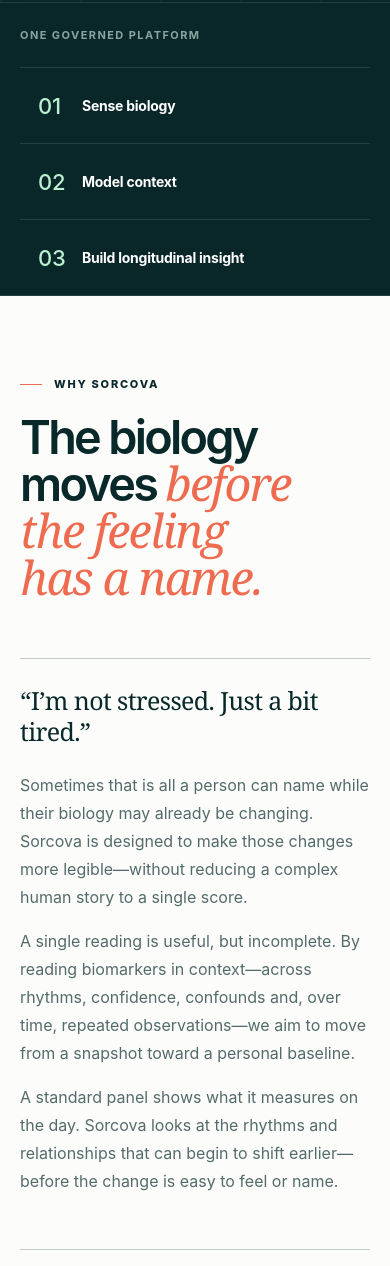
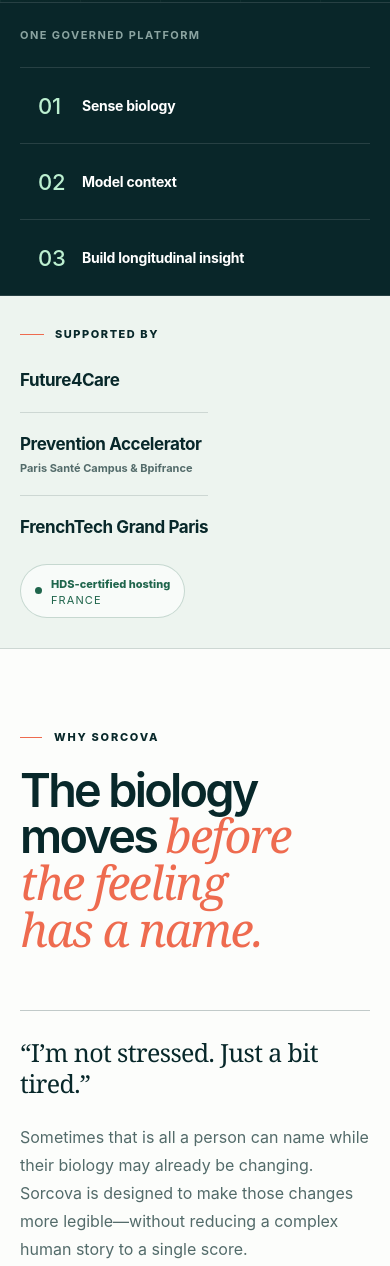
Before and after one commit to adiibot/sorcova, a plain HTML site: page index.html in a window 390 px wide. Shown: the part 1621-2887 px from the top of the page. Drawn offline with Linux system fonts and the light colour scheme.

Commit message:
Elevate Sorcova ecosystem credibility

```diff
--- a/index.html
+++ b/index.html
@@ -113,6 +113,16 @@
       <div><span>01</span> Sense biology</div>
       <div><span>02</span> Model context</div>
       <div><span>03</span> Build longitudinal insight</div>
+    </section>
+
+    <section class="backing-rail" aria-label="Sorcova support and infrastructure">
+      <p><span></span> Supported by</p>
+      <div class="backing-names">
+        <strong>Future4Care</strong>
+        <strong>Prevention Accelerator <small>Paris Santé Campus & Bpifrance</small></strong>
+        <strong>FrenchTech Grand Paris</strong>
+      </div>
+      <div class="hosting-proof"><i></i><span>HDS-certified hosting</span><small>France</small></div>
     </section>
 
     <section class="section story" aria-labelledby="story-title">
@@ -444,10 +454,6 @@
       <p>Stress is the starting point. Longevity is the horizon.</p>
       <div class="footer-links"><a href="#platform">Platform</a><a href="#science">Science</a><a href="#vision">Vision</a><a href="#trust">Trust</a><a href="#contact">Contact</a></div>
     </div>
-    <div class="footer-support">
-      <span>Supported by</span>
-      <p>Future4Care · Prevention Accelerator—Paris Santé Campus & Bpifrance · FrenchTech Grand Paris · HDS-certified hosting in France</p>
-    </div>
     <div class="footer-bottom">
       <span>© <span data-year></span> Sorcova Health SAS</span>
       <span>SIREN 952 442 655 · Neuilly-sur-Seine, France</span>
--- a/styles.css
+++ b/styles.css
@@ -462,6 +462,18 @@ h1 em, h2 em { font-weight: 500; letter-spacing: -.035em; }
 .proof-rail > * { padding-inline: clamp(18px, 2vw, 30px); font-size: clamp(14px, 1.1vw, 16px); }
 .proof-rail span { min-width: 30px; margin-right: 14px; font-size: 22px; }
 
+.backing-rail { display: grid; grid-template-columns: auto 1fr auto; align-items: center; gap: clamp(28px, 4vw, 62px); padding: 34px var(--gutter); border-bottom: 1px solid var(--line); color: var(--ink); background: #edf4ef; }
+.backing-rail > p { display: flex; align-items: center; gap: 11px; margin: 0; white-space: nowrap; text-transform: uppercase; letter-spacing: .14em; font-size: 11px; font-weight: 850; }
+.backing-rail > p span { width: 24px; height: 1px; background: var(--orange); }
+.backing-names { display: flex; align-items: center; justify-content: space-between; gap: clamp(24px, 3vw, 48px); }
+.backing-names strong { position: relative; font-size: clamp(15px, 1.25vw, 18px); font-weight: 650; letter-spacing: -.025em; }
+.backing-names strong + strong:before { content: ""; position: absolute; top: 50%; left: calc(clamp(24px, 3vw, 48px) / -2); width: 3px; height: 3px; border-radius: 50%; background: var(--orange); }
+.backing-names small { display: block; margin-top: 3px; color: var(--ink-muted); font-size: 11px; font-weight: 650; letter-spacing: 0; }
+.hosting-proof { display: grid; grid-template-columns: auto auto; align-items: center; gap: 1px 9px; padding: 11px 14px; border: 1px solid rgba(31,101,76,.23); border-radius: 99px; color: var(--sage-deep); background: rgba(255,255,255,.6); white-space: nowrap; }
+.hosting-proof i { grid-row: 1 / 3; width: 7px; height: 7px; border-radius: 50%; background: var(--sage-deep); }
+.hosting-proof span { font-size: 11px; font-weight: 850; }
+.hosting-proof small { font-size: 11px; line-height: 1; text-transform: uppercase; letter-spacing: .1em; }
+
 .section, .score-section, .vision, .clinical, .trust, .cohort, .stakeholders { padding: var(--section-space) var(--gutter); }
 .section-heading, .vision-heading, .stakeholder-heading { gap: 20px clamp(48px, 6vw, 80px); margin-bottom: 64px; }
 .section-heading h2, .system-proof-intro h2, .vision-heading h2, .trust-heading h2, .cohort-copy h2, .stakeholder-heading h2, .contact h2,
@@ -603,14 +615,14 @@ h1 em, h2 em { font-weight: 500; letter-spacing: -.035em; }
 .contact h2 { max-width: 700px; }
 .contact-link { padding: 22px 0; font-size: 21px; }
 footer { padding: 52px var(--gutter) 30px; }
-.footer-support { display: grid; grid-template-columns: auto 1fr; gap: 18px 42px; align-items: start; padding: 24px 0; border-top: 1px solid #334143; }
-.footer-support span { color: var(--mint); text-transform: uppercase; letter-spacing: .11em; font-size: 11px; font-weight: 800; }
-.footer-support p { margin: 0; color: #a8b5b3; font-size: 12px; line-height: 1.65; }
 
 @media (max-width: 1050px) {
   :root { --gutter: clamp(24px, 6vw, 64px); --section-space: 96px; }
   .hero { grid-template-columns: 1fr; gap: 64px; padding-top: 142px; }
   .hero-copy { max-width: 780px; }
+  .backing-rail { grid-template-columns: auto 1fr; }
+  .backing-names { justify-content: flex-start; flex-wrap: wrap; }
+  .hosting-proof { grid-column: 2; width: fit-content; }
   .story-grid { grid-template-columns: 1fr; }
   .story-copy { max-width: 720px; padding: 30px 0 0; border-top: 1px solid var(--line-strong); border-left: 0; }
   .pathway { grid-template-columns: 1fr; }
@@ -640,6 +652,12 @@ footer { padding: 52px var(--gutter) 30px; }
   .hero h1 { max-width: 560px; font-size: clamp(52px, 15vw, 68px); line-height: .93; }
   .hero-lede { font-size: 16px; }
   .hero-trust { margin-top: 38px; }
+  .backing-rail { grid-template-columns: 1fr; gap: 24px; padding: 30px var(--gutter); }
+  .backing-names { display: grid; gap: 18px; }
+  .backing-names strong + strong:before { display: none; }
+  .backing-names strong { padding-top: 18px; border-top: 1px solid var(--line); font-size: 17px; }
+  .backing-names strong:first-child { padding-top: 0; border-top: 0; }
+  .hosting-proof { grid-column: 1; }
   .profile-card { padding: 20px; }
   .profile-id { letter-spacing: .1em; }
   .proof-rail { padding-inline: var(--gutter); }
@@ -682,5 +700,4 @@ footer { padding: 52px var(--gutter) 30px; }
   .stakeholder-grid article { min-height: 310px; }
   .contact { grid-template-columns: 1fr; }
   .contact-link { font-size: 18px; }
-  .footer-support { grid-template-columns: 1fr; gap: 8px; }
 }
```
